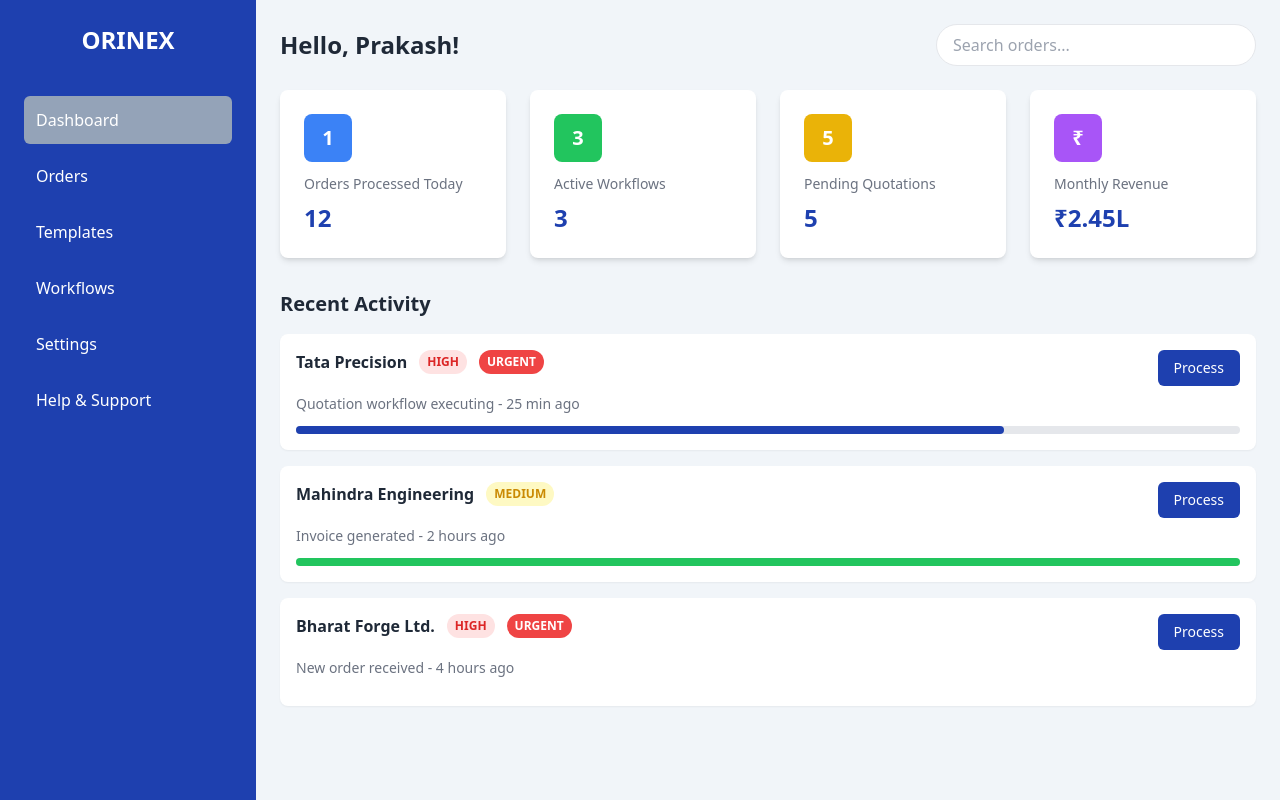
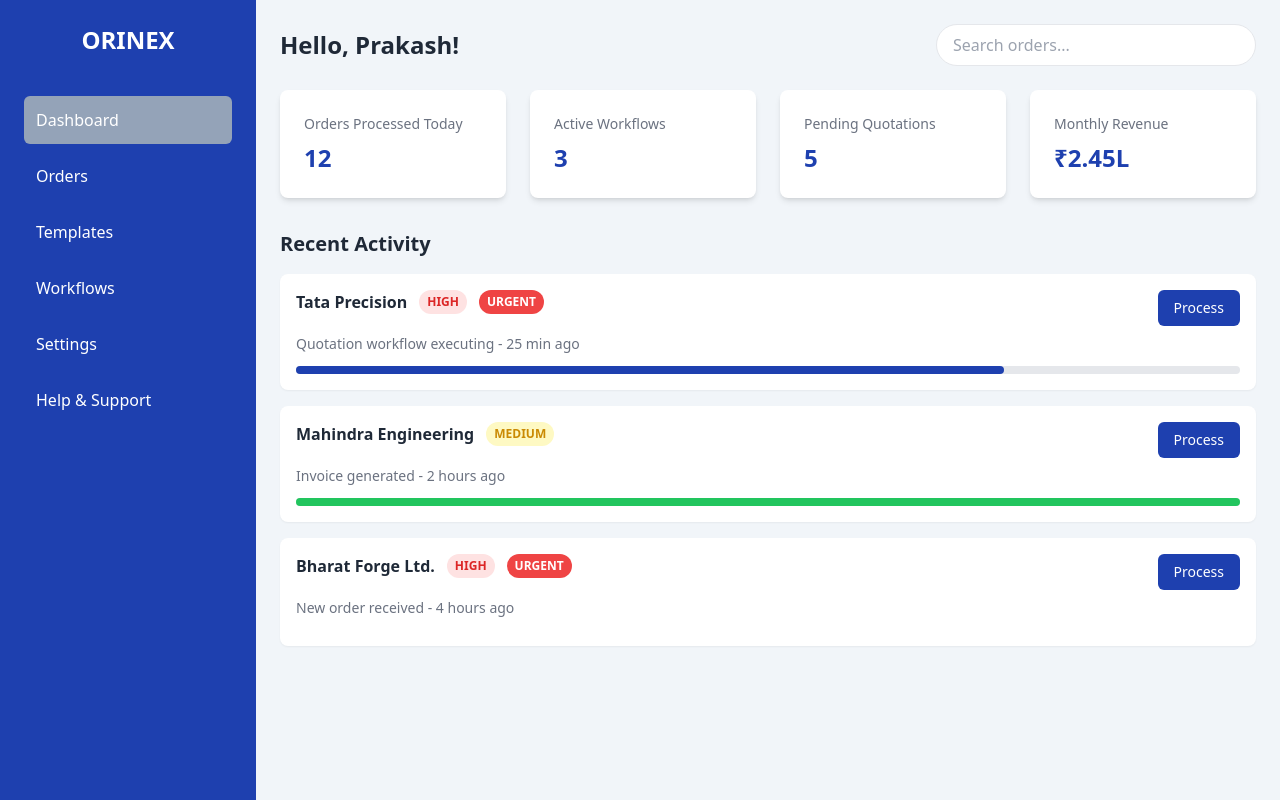
Before and after one commit to sujayganorkar/orinex-frontend-prototype, a Next.js app: page /dashboard in a window 1280 px wide. Built offline with nearby package versions, Linux system fonts and the light colour scheme.

Commit message:
Update dashboard.tsx

```diff
--- a/src/pages/dashboard.tsx
+++ b/src/pages/dashboard.tsx
@@ -78,9 +78,6 @@ const Dashboard: React.FC = () => {
         <div className="grid grid-cols-4 gap-6 mb-8">
           {stats.map((stat, idx) => (
             <div key={idx} className="bg-white p-6 rounded-lg shadow-md">
-              <div className={`w-12 h-12 ${stat.color} rounded-lg mb-3 flex items-center justify-center text-white text-xl font-bold`}>
-                {stat.value.charAt(0)}
-              </div>
               <h3 className="text-sm text-gray-500 mb-2">{stat.title}</h3>
               <p className="text-2xl font-bold text-primary">{stat.value}</p>
             </div>
```
